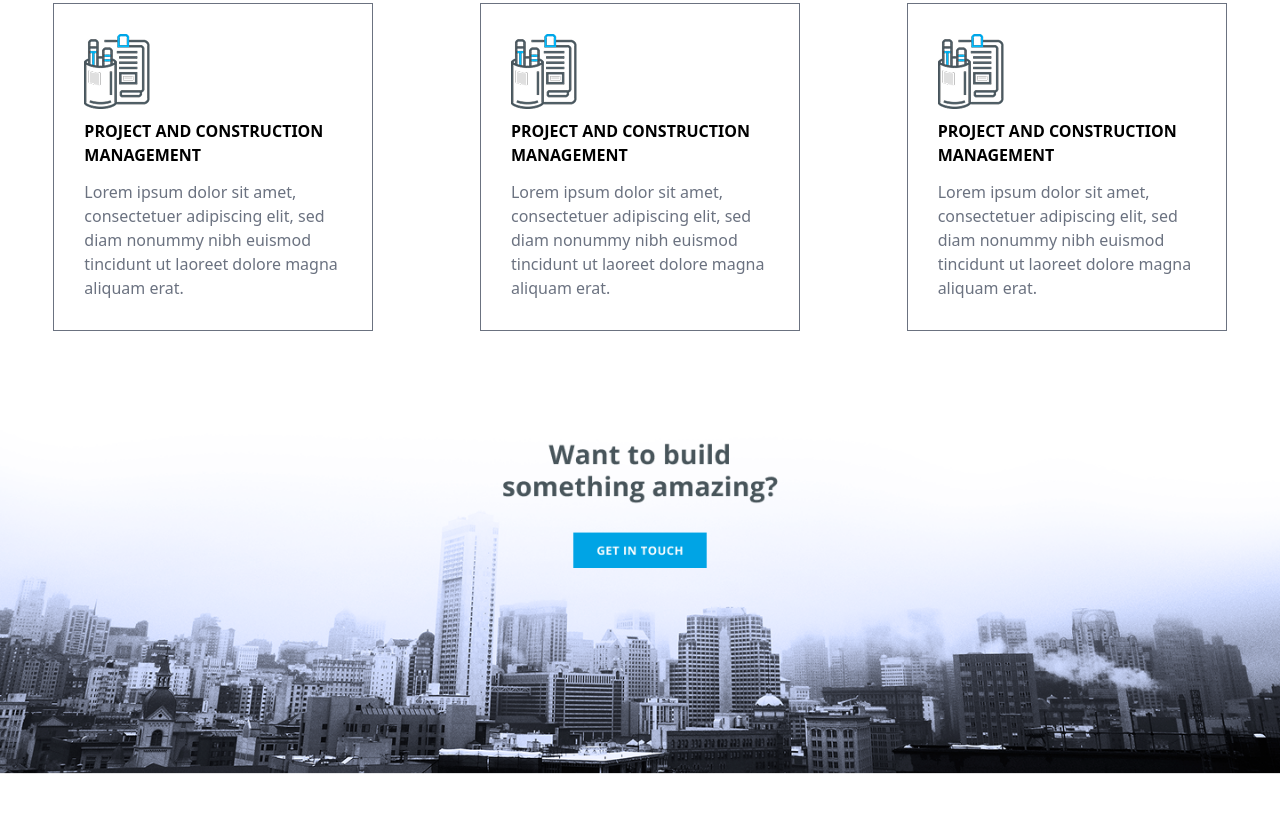
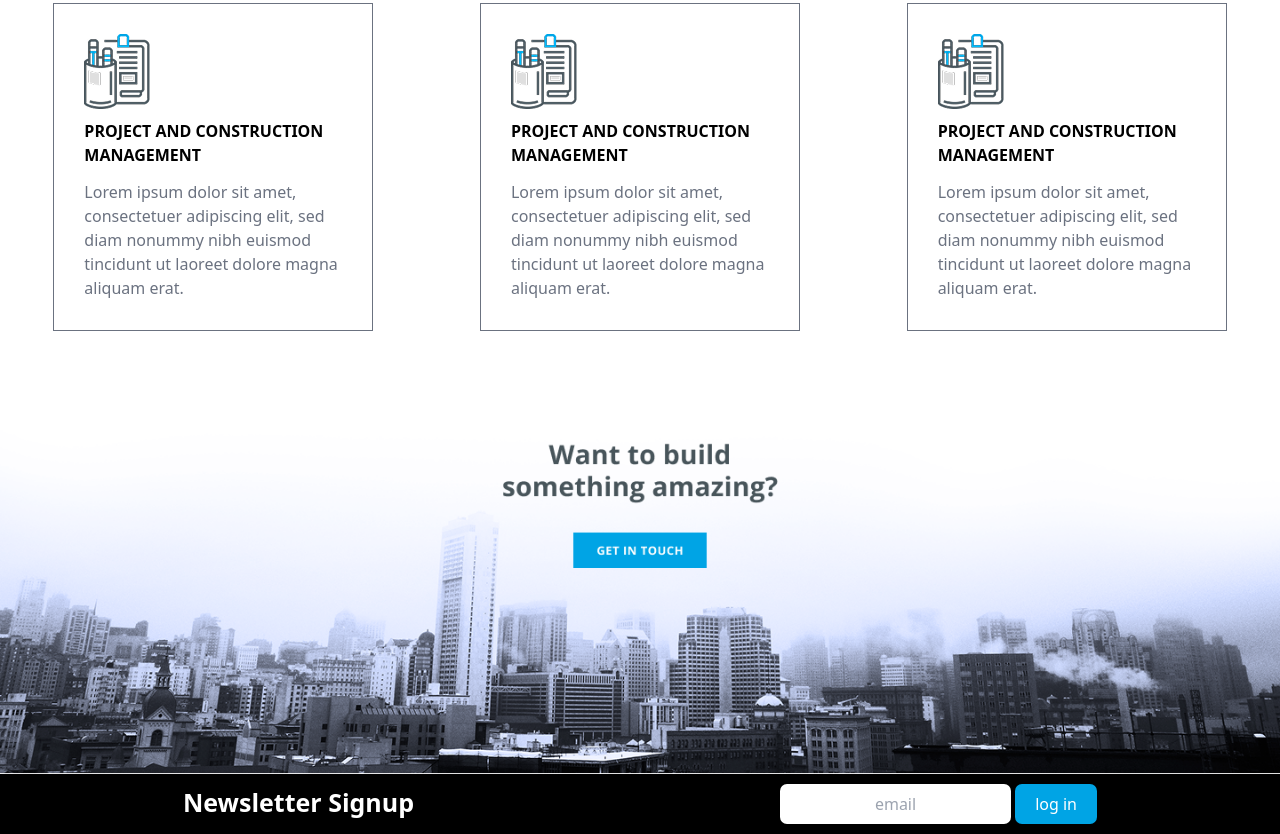
Before and after one commit to ParvizSodatov/homeWork, a website: page src/index.html in a window 1280 px wide. Shown: the part 1692-2526 px from the top of the page. Before the commit the page ends 2466 px from the top, so only its background shows below. Drawn offline with Linux system fonts and the light colour scheme.

Commit message:
adding section 5

```diff
--- a/src/index.html
+++ b/src/index.html
@@ -80,6 +80,13 @@
             </article>
         </section>
   <img src="./get-in-touch.png" alt="" class="w-[100%]">
+  <section class="bg-black flex justify-around py-[10px]">
+    <h1 class="text-white font-bold text-[25px]">Newsletter Signup</h1>
+    <div class="">
+        <input type="text" placeholder="email" class="py-2 rounded-[7px] text-center">
+       <button class="text-white bg-[#00A4E5] px-5 py-2 rounded-[7px] ml-[25%] md:ml-0">log in</button>
+    </div>
+  </section>
     </main>
 
 
```
Also changed, not shown: src/output.css.
